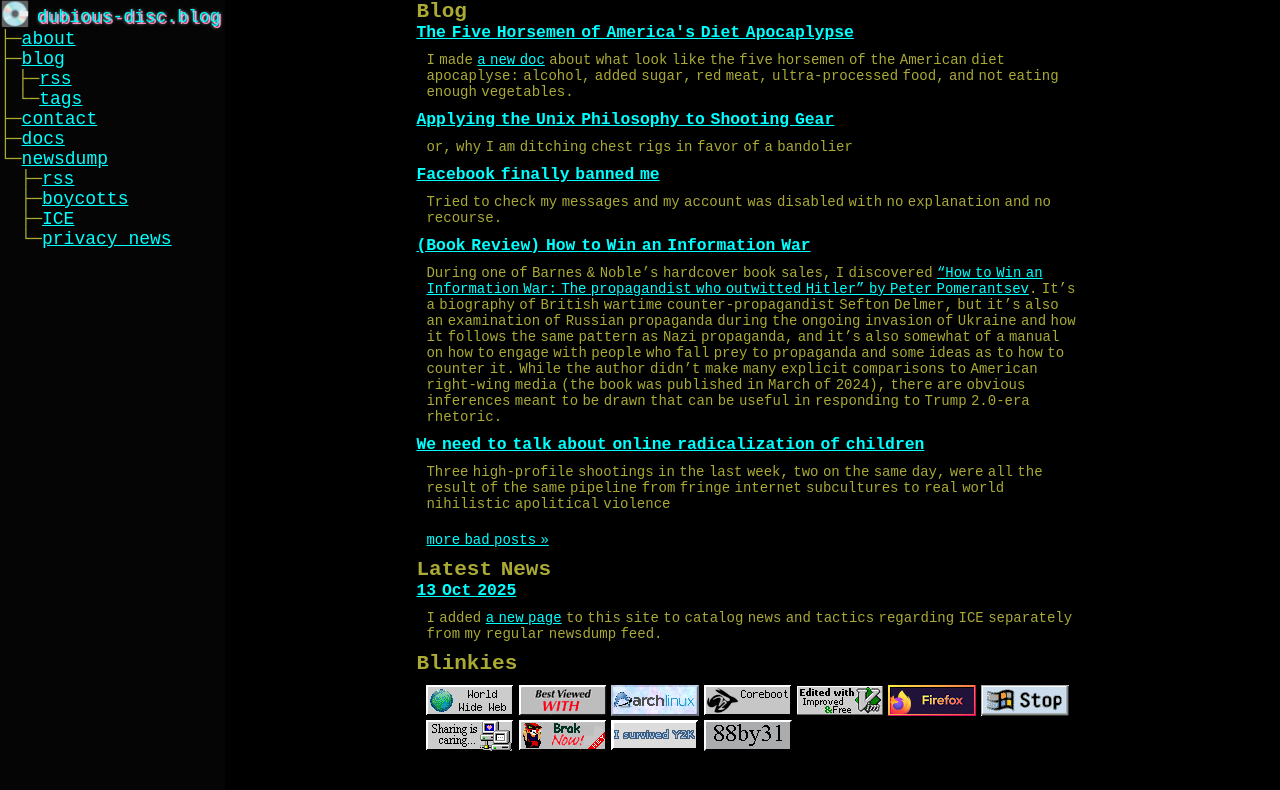
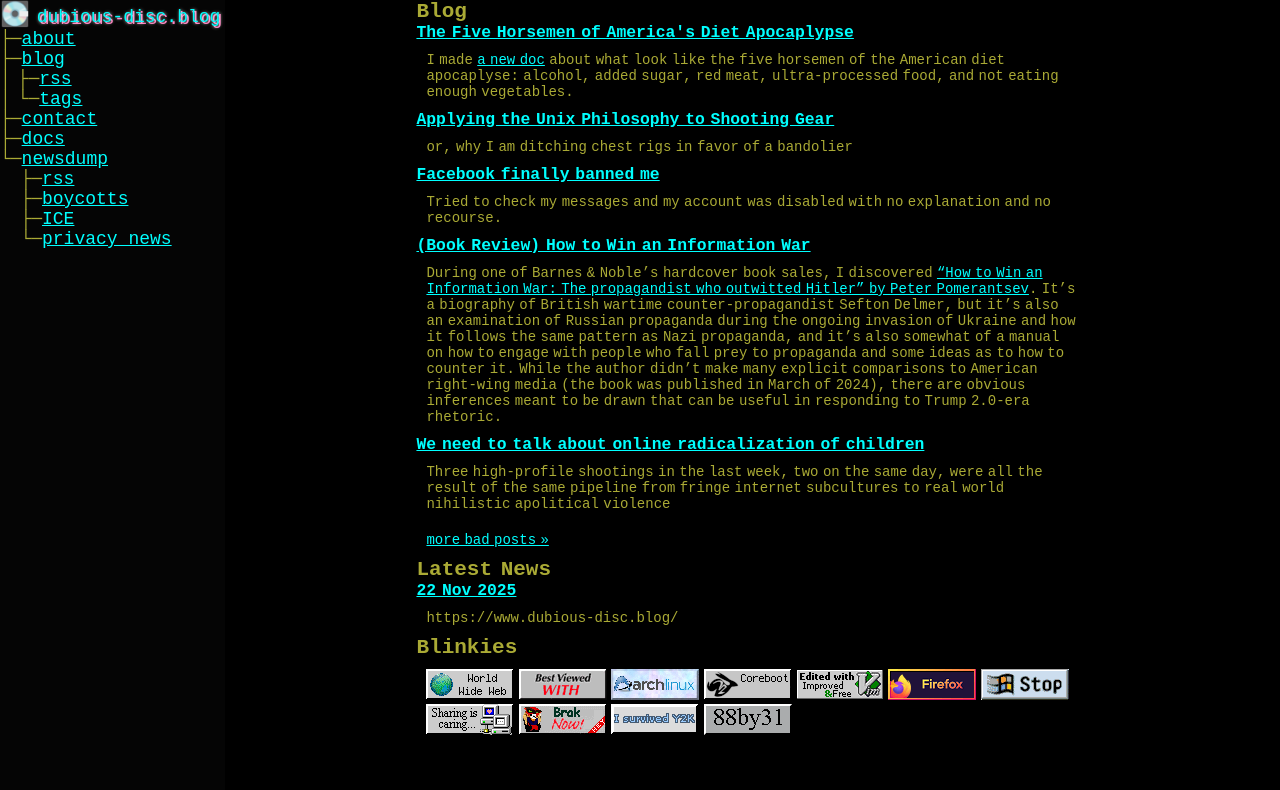
Before and after one commit to paranoid-porygon/paranoid-porygon.github.io, a Jekyll site: the page built from _pages/index.markdown, in a window 1280 px wide. Shown: the top 790 px of the page. Built offline with Jekyll 4.4.1, drawn with Linux system fonts in a browser that asks for light colours; part of the change alters nothing that is shown.

Commit message:
create newsdump category folder

```diff
--- a/_config.yml
+++ b/_config.yml
@@ -67,11 +67,11 @@ defaults:
   -
     scope:
       type: newsdump
-      path: _newsdump
+      path: newsdump/_posts
     values:
       is_post: true
       layout: newsdump
-      permalink: /:year/:month/:day/:title
+      permalink: /newsdump/:year/:month/:day/:title
   -
     scope:
       type: pages
```
Also changed, not shown: newsdump/_posts/2025/11/22/2025-11-22-test-news.md (renamed from _newsdump/2025/11/22/2025-11-22-test-news.md).
